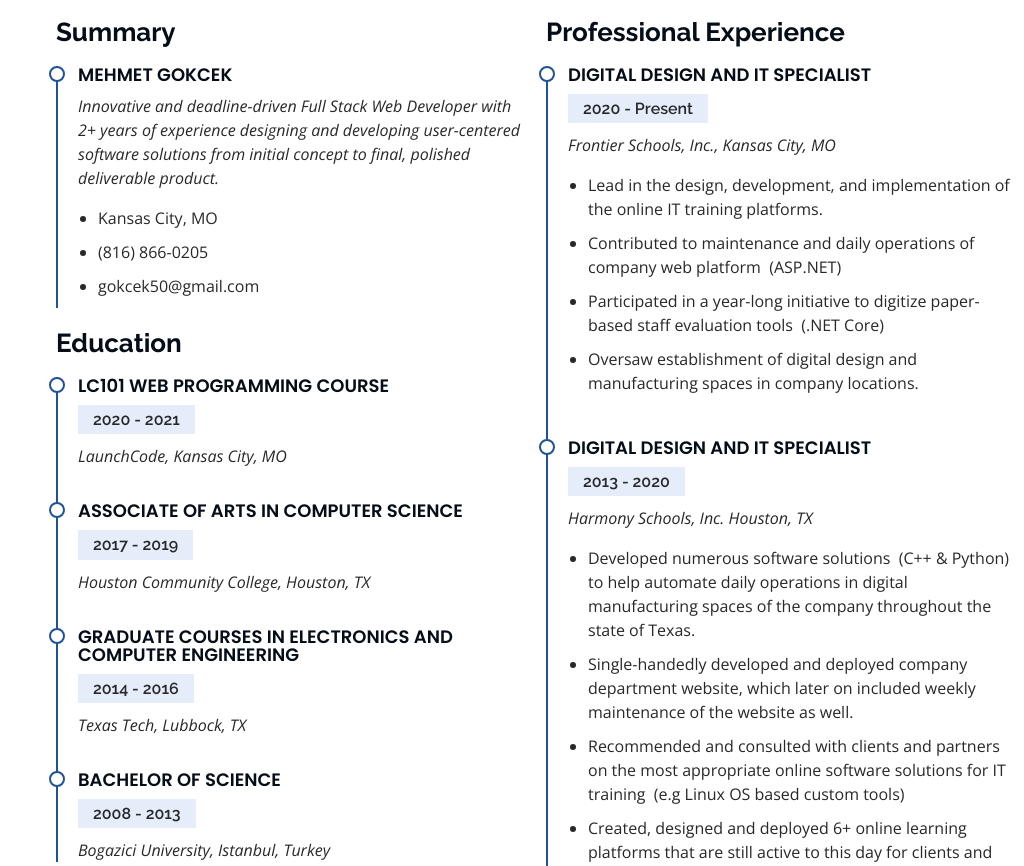
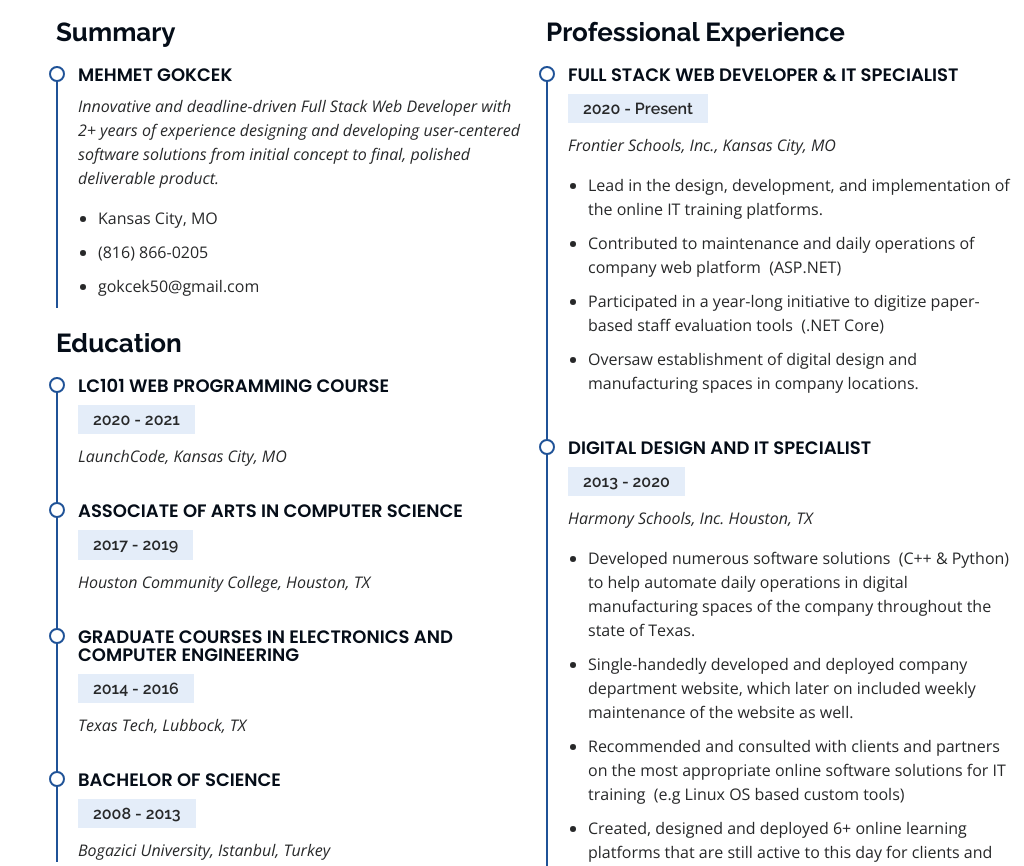
Before and after one commit to Mehmet-Emin-Gokcek/iPortfolio, a plain HTML site: page index.html in a window 1280 px wide. Shown: the part 1959-2825 px from the top of the page, without its empty margins (256-1280 px from the left). Drawn offline with nearby package versions, Linux system fonts and the light colour scheme.

Commit message:
updated titles

```diff
--- a/index.html
+++ b/index.html
@@ -429,7 +429,7 @@
             <div class="col-lg-6" data-aos="fade-up" data-aos-delay="100">
               <h3 class="resume-title">Professional Experience</h3>
               <div class="resume-item">
-                <h4 class="zoom">Digital Design and IT Specialist</h4>
+                <h4 class="zoom">Full Stack Web Developer & IT Specialist</h4>
                 <h5>2020 - Present</h5>
                 <p><em>Frontier Schools, Inc., Kansas City, MO </em></p>
                 <ul>
```
